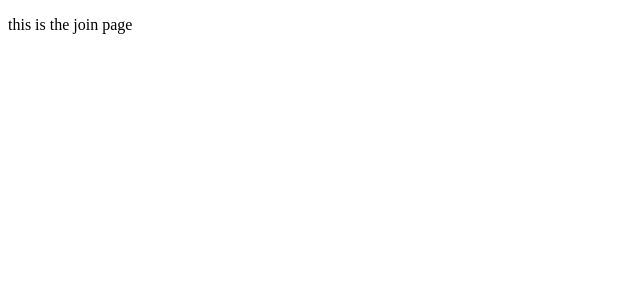
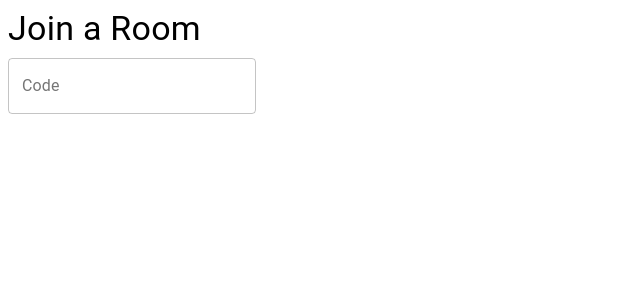
Before and after one commit to tomangotti/musicPlayer, a React app in the folder frontend/: page /join in a window 1280 px wide. Shown: the top 300 px of the page, without its empty margins (0-640 px from the left). Built offline with nearby package versions, Linux system fonts and the light colour scheme; the HTML template or start-up script is replaced by a standard one.

Commit message:
mid way through joining room

```diff
--- a/frontend/src/components/App.js
+++ b/frontend/src/components/App.js
@@ -10,7 +10,7 @@
 
     render() {
         return (
-            <div>
+            <div className="center" >
                 <HomePage />
             </div>);
     }
--- a/frontend/src/components/CreateRoomPage.js
+++ b/frontend/src/components/CreateRoomPage.js
@@ -9,7 +9,7 @@
 import { Radio } from "@material-ui/core";
 import { RadioGroup } from "@material-ui/core";
 import { FormControlLabel } from "@material-ui/core";
-
+import { useNavigate } from "react-router-dom";
 
 
 
--- a/frontend/src/components/RoomJoinPage.js
+++ b/frontend/src/components/RoomJoinPage.js
@@ -1,11 +1,38 @@
 import React, {Component} from "react";
+import {TextField, Button, Grid, Typography} from "@material-ui/core"
+import {Link} from "react-router-dom"
 
 export default class RoomJoinPAge extends Component {
     constructor(props) {
         super(props);
+
+        this.state = {
+            roomCode: "",
+            error: "",
+        }
     }
 
     render() {
-        return <p>this is the join page</p>
+        return (
+            <Grid container spacing={1} alignItems="center">
+                <Grid item xs={12}>
+                    <Typography variant="h4" component="h4">
+                        Join a Room
+                    </Typography>
+                </Grid>
+                <Grid item xs={12}>
+                    <TextField
+                        error={this.state.error}
+                        label="Code"
+                        placeholder="Enter a Room Code"
+                        value={this.state.roomCode}
+                        helperTest={this.state.error}
+                        variant="outlined" />
+
+
+                </Grid>
+
+            </Grid>
+            )
     }
 }
--- a/frontend/static/css/index.css
+++ b/frontend/static/css/index.css
@@ -1,4 +1,5 @@
-html, body {
+html,
+body {
   height: 100%;
   margin: 0;
   padding: 0;
@@ -15,6 +16,11 @@
 #app {
   width: 100%;
   height: 100%;
-    display: flex;
+}
 
+.center {
+  position: absolute;
+  top: 50%;
+  left: 50%;
+  transform: translate(-50%, -50%);
 }
```
Also changed, not shown: frontend/static/frontend/main.js. Lines whose indentation alone changed are shown as unchanged.
